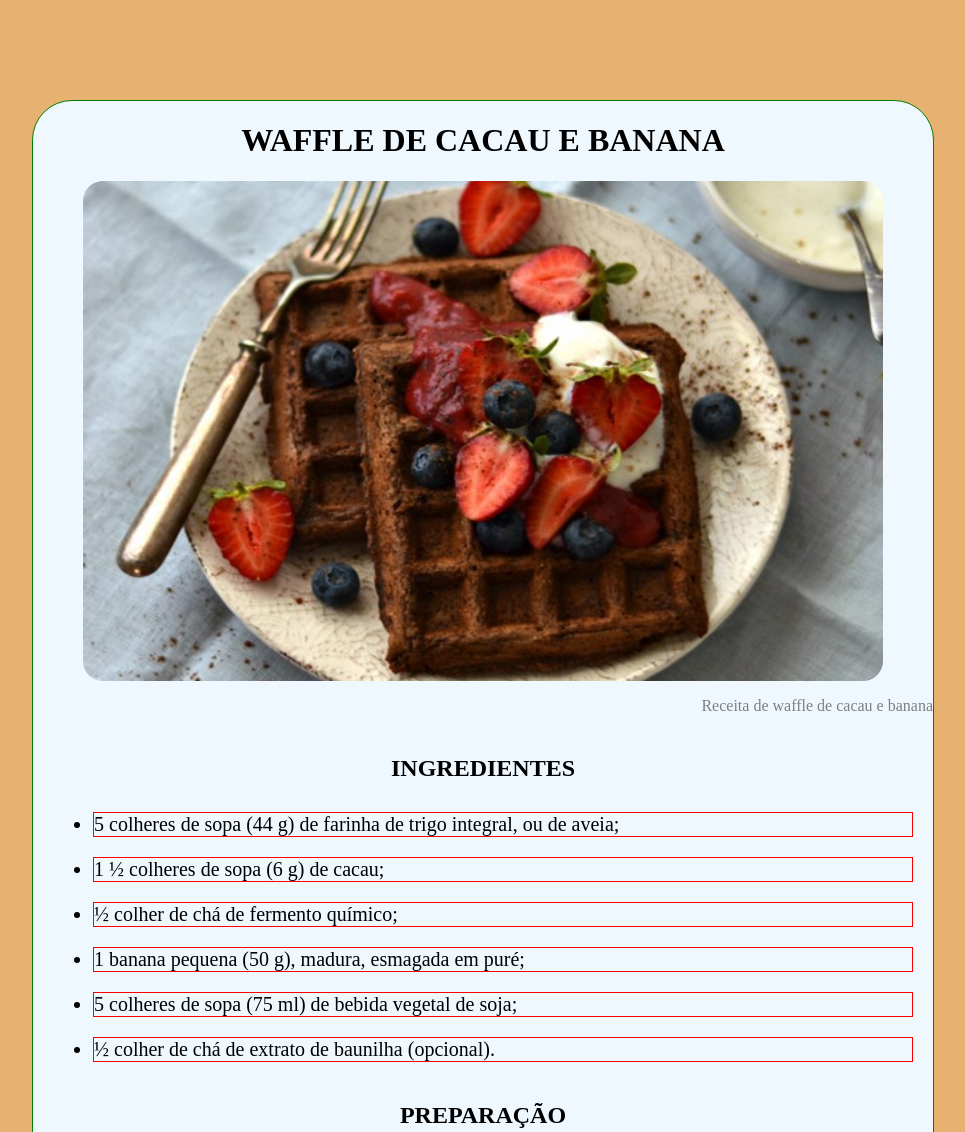
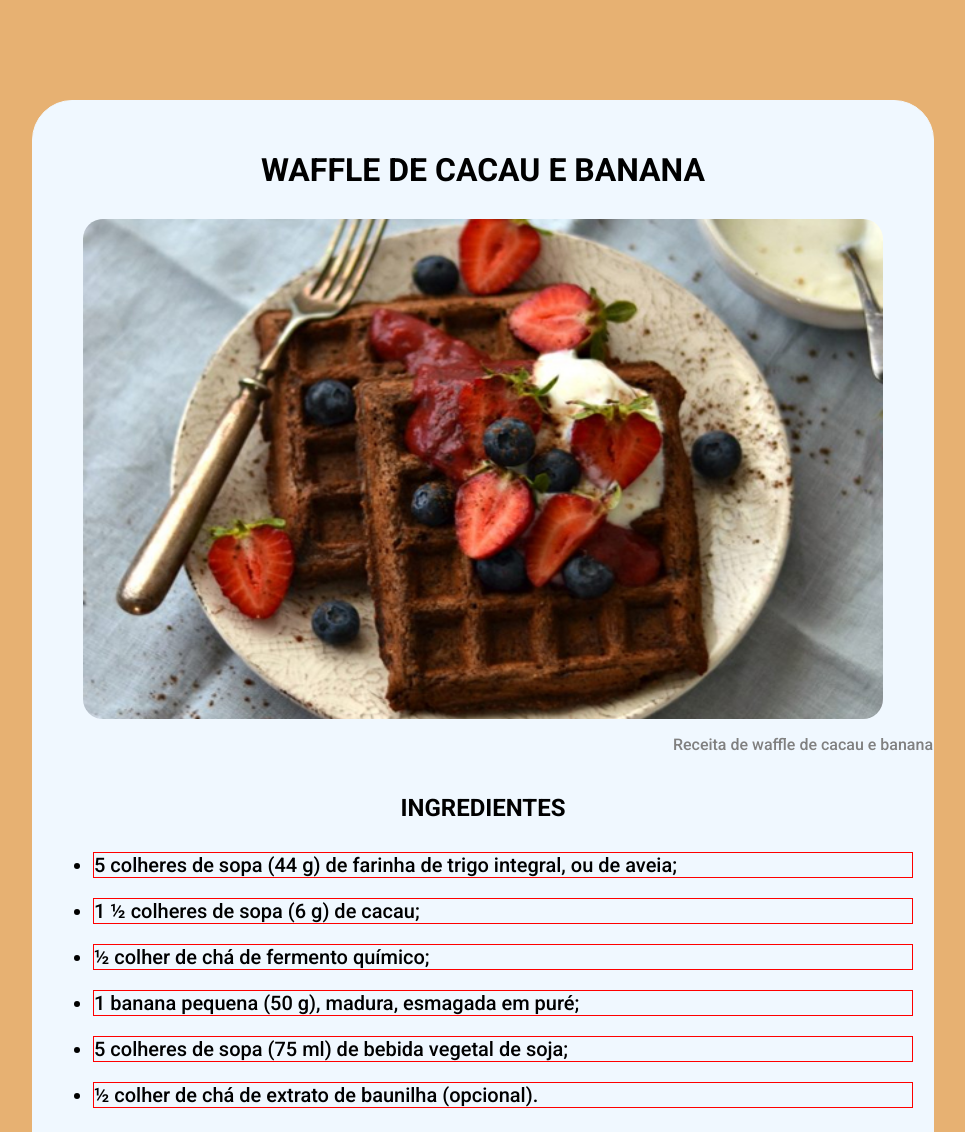
Before and after one commit to igorbgoes/pagina-de-receita, a plain HTML site: page index.html in a window 1280 px wide. Shown: the top 1132 px of the page, without its empty margins (157-1122 px from the left). Drawn offline with Linux system fonts and the light colour scheme.

Commit message:
new font in the root and padding-right in li

```diff
--- a/index.html
+++ b/index.html
@@ -6,6 +6,10 @@
     <title>Receitas de Waffle</title>
 
     <link rel="stylesheet" href="./style.css">
+
+    <link rel="preconnect" href="https://fonts.googleapis.com">
+    <link rel="preconnect" href="https://fonts.gstatic.com" crossorigin>
+    <link href="https://fonts.googleapis.com/css2?family=Roboto:wght@300;500;700&display=swap" rel="stylesheet">
 </head>
 <body>
     <div id="conteiner">
--- a/style.css
+++ b/style.css
@@ -1,4 +1,6 @@
-
+body * {
+    font-family: 'Roboto', sans-serif;
+}
 
 body {
     background-color: rgb(231, 177, 114);
@@ -7,13 +9,15 @@ body {
 #conteiner {
     width: 900px;
     margin: 100px auto 0;
-    border: 1px green solid;
+    border: 1px aliceblue solid;
     background-color: aliceblue;
     border-radius: 40px;
 }
 
 #cacau-e-banana h1 {
     text-align: center;
+    margin-top: 50px;
+    margin-bottom: 30px;
 }
 
 #cacau-e-banana img {
@@ -43,6 +47,7 @@ body {
 }
 
 #cacau-e-banana li {
-    border: 1px red solid;
+    border: 1px solid red;
     margin: 20px;
+    padding-right: 20px;
 }
```
